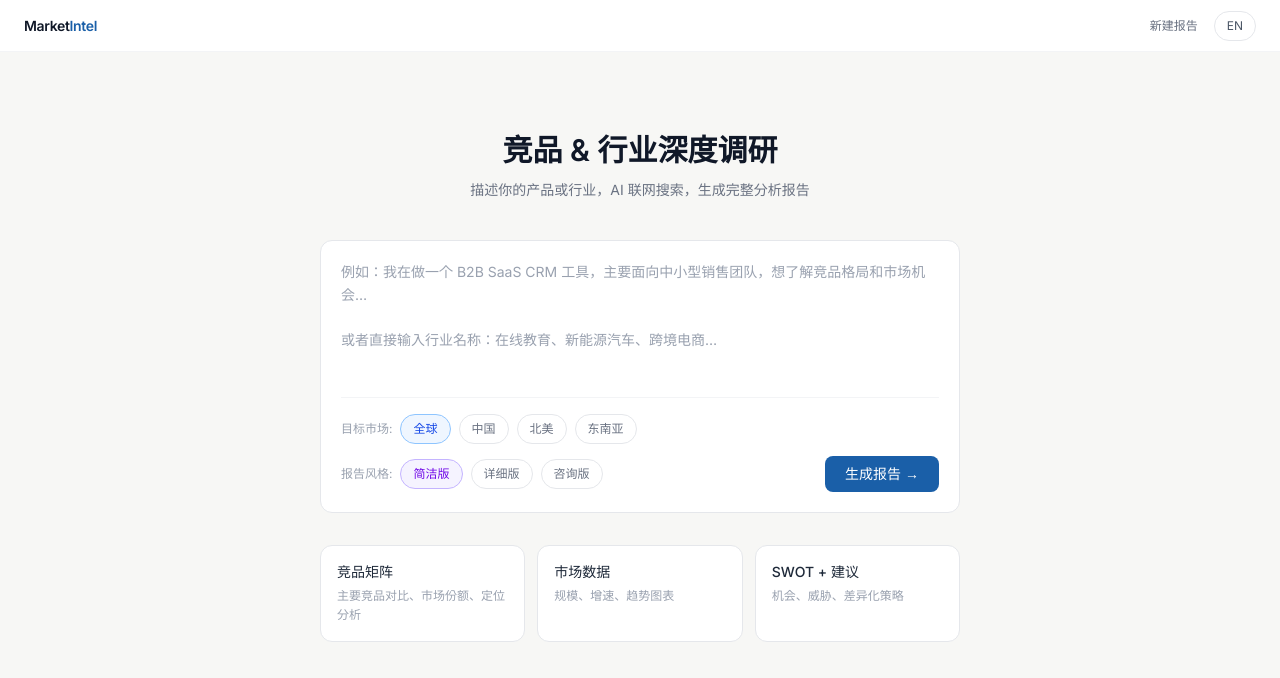
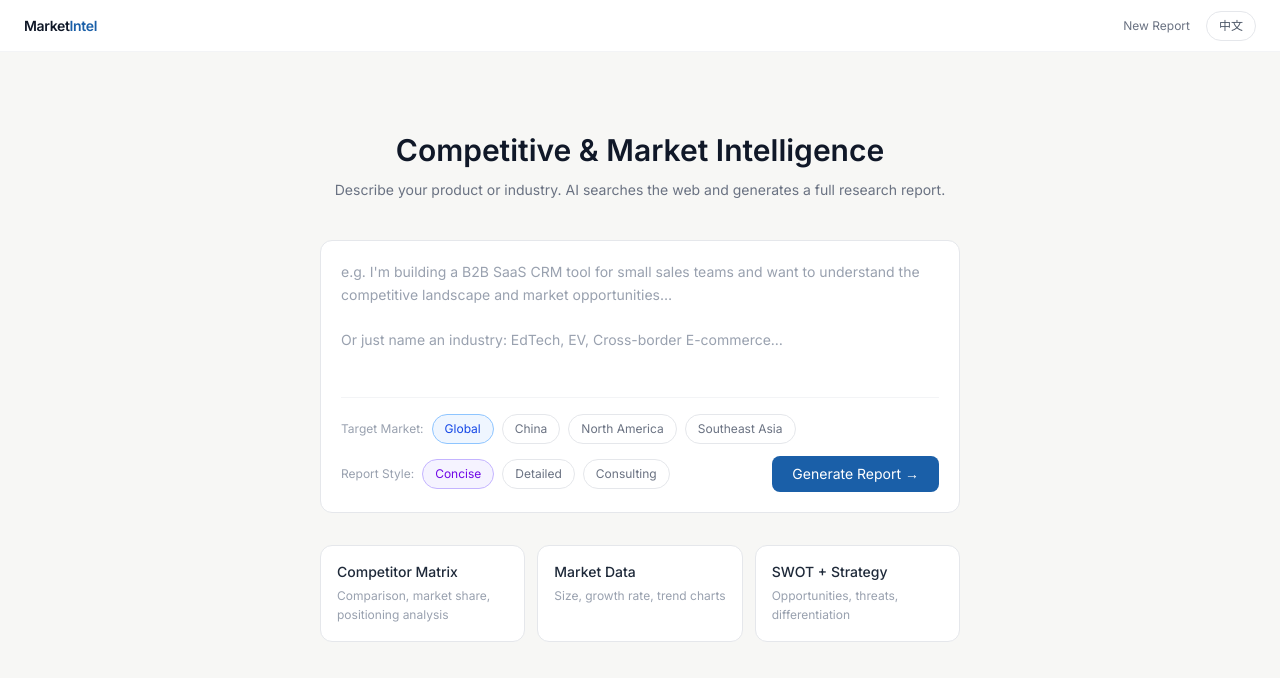
Before and after one commit to xiaoyifan227-cell/marketintel, a Next.js app: page / in a window 1280 px wide. Shown: the top 678 px of the page. Built offline with nearby package versions, Linux system fonts and the light colour scheme.

Commit message:
默认英文界面

```diff
--- a/src/contexts/LanguageContext.tsx
+++ b/src/contexts/LanguageContext.tsx
@@ -31,7 +31,7 @@ interface LanguageContextValue {
 const LanguageContext = createContext<LanguageContextValue | null>(null);
 
 export function LanguageProvider({ children }: { children: ReactNode }) {
-  const [locale, setLocaleState] = useState<Locale>('zh');
+  const [locale, setLocaleState] = useState<Locale>('en');
 
   useEffect(() => {
     const saved = localStorage.getItem('locale') as Locale | null;
```
